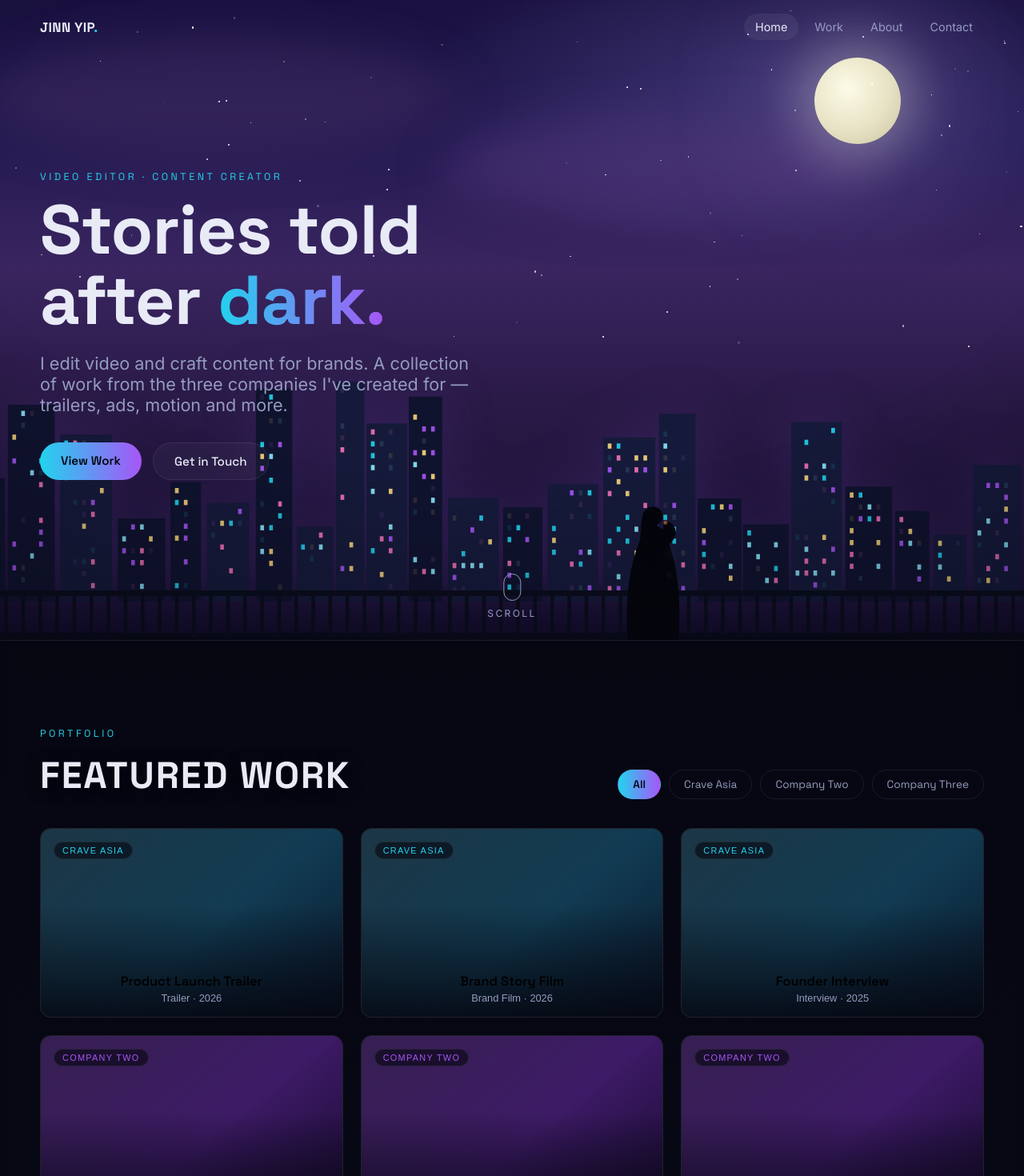
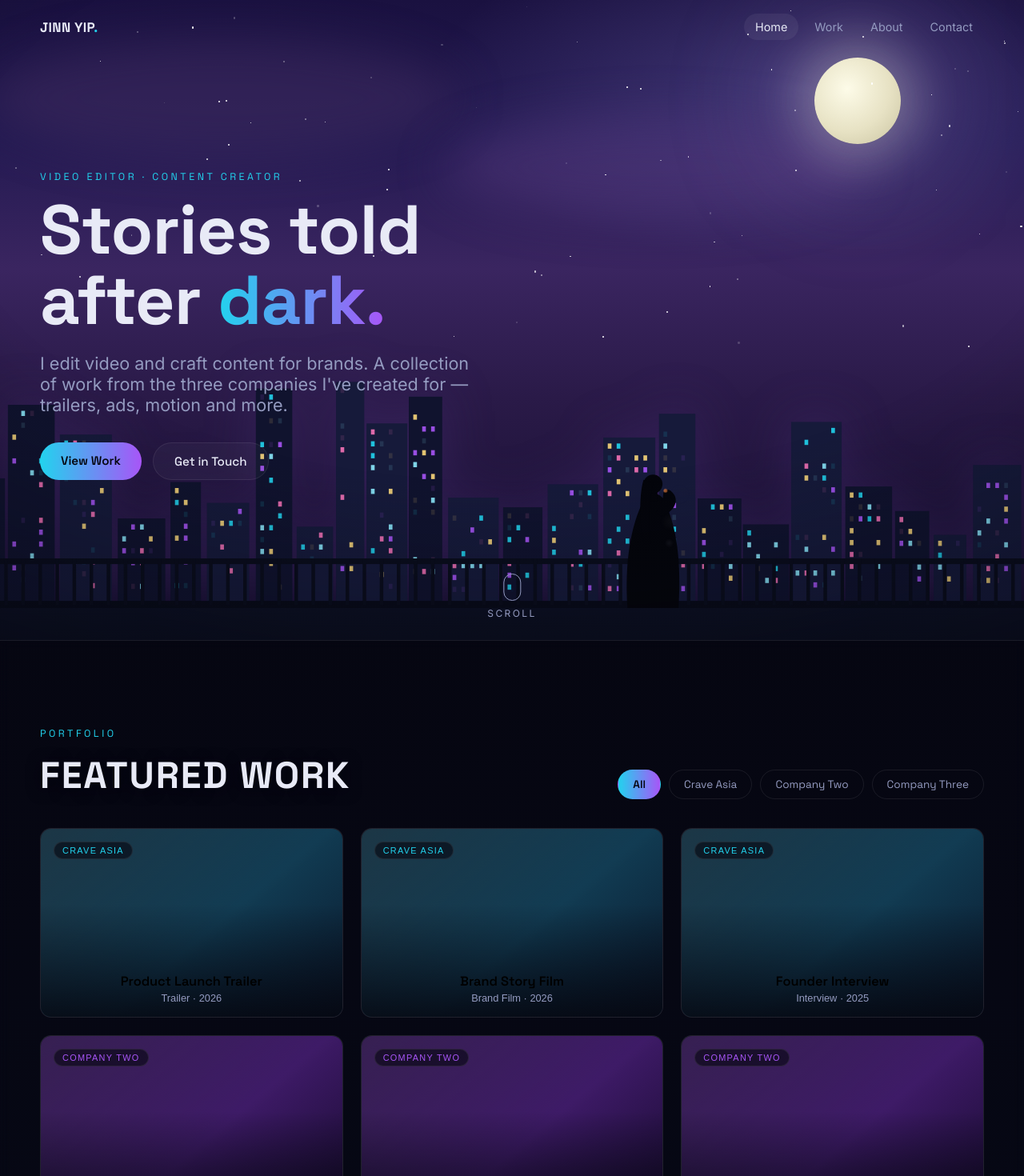
Before and after one commit to Lohjinnyip/Loh-Jinn-Yip-Portfolio, a React (Vite) app: page / in a window 1280 px wide. Shown: the top 1470 px of the page at 80% size. Built offline with nearby package versions, Linux system fonts and the light colour scheme.

Commit message:
Raise balcony start position to 95% at top of page

```diff
--- a/src/index.css
+++ b/src/index.css
@@ -153,29 +153,29 @@ img, video { display: block; max-width: 100%; }
 }
 
 /* ---- FOREGROUND: balcony + lady (rises fastest = closest to camera) ----
-   Element is 160vh tall anchored at top; the balcony floor sits at 100vh.
-   Progress `--p` maps to the WHOLE page scroll, and the element rises 50vh:
-     p = 0    -> floor at 100vh (bottom of screen)
-     p = 0.5  -> floor at  75vh
-     p = 1    -> floor at  50vh (middle of screen)
+   Element is 160vh tall anchored at top; the balcony floor sits at 95vh.
+   Progress `--p` maps to the WHOLE page scroll, and the element rises 45vh:
+     p = 0    -> floor at 95vh (near bottom, small rooftop below)
+     p = 0.5  -> floor at ~72vh
+     p = 1    -> floor at 50vh (middle of screen)
    The building wall below the floor keeps the lower screen filled.        */
 .bg-scene .foreground {
   top: 0; height: 160vh;
-  transform: translateY(calc(var(--p) * -50vh));
+  transform: translateY(calc(var(--p) * -45vh));
 }
 .foreground .building {
   position: absolute; left: 0; width: 100%;
-  top: 100vh; bottom: 0;
+  top: 95vh; bottom: 0;
   background: linear-gradient(180deg, #0c1022 0%, #070a16 30%, #05060c 100%);
   box-shadow: 0 -1px 0 rgba(120, 90, 170, 0.25);
 }
 .foreground .railing {
   position: absolute; left: 0; width: 100%;
-  bottom: 60vh; height: 62px; /* base sits on the 100vh floor line (160-100) */
+  bottom: 65vh; height: 62px; /* base sits on the 95vh floor line (160-95) */
 }
 .foreground .lady {
   position: absolute; left: 60%; /* right of the headline text */
-  bottom: 60vh; /* feet on the floor line */
+  bottom: 65vh; /* feet on the floor line */
   width: 82px; height: 156px;
 }
 .foreground .lady svg { width: 100%; height: 100%; overflow: visible; }
```
